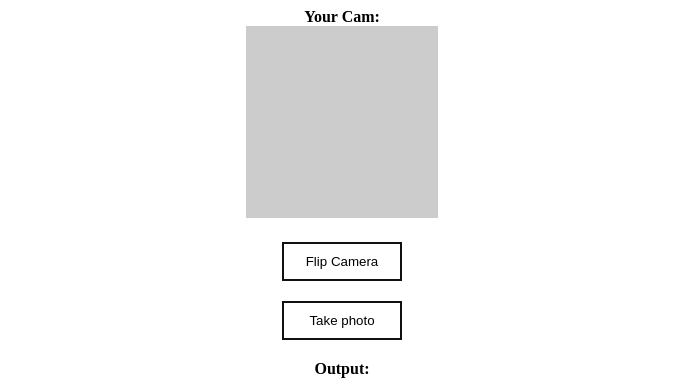
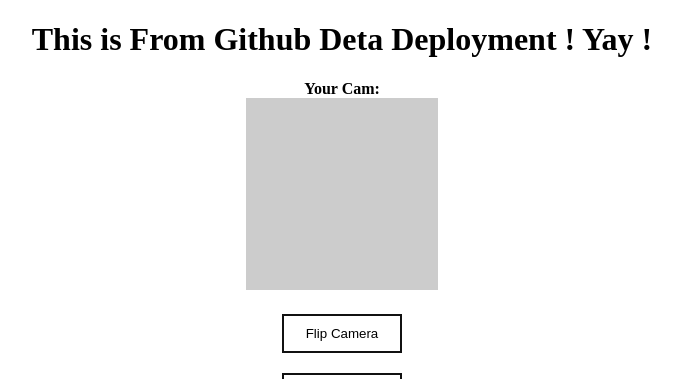
Before and after one commit to spectrum705/report-viewer-thingy, a Flask app: page /attendance in a window 1280 px wide. Shown: the top 379 px of the page, without its empty margins (298-979 px from the left). Run offline with Flask 2, Linux system fonts and the light colour scheme; some libraries are stand-ins or nearby versions.

Commit message:
Adding Deta deployment github action

```diff
--- a/report/templates/attendance.html
+++ b/report/templates/attendance.html
@@ -87,8 +87,10 @@ video  {
     <div id="dataurl-header">Image Data URL</div>
     <textarea id="dataurl" readonly></textarea>
 </div> -->
+
 <div class="container p-5" align="center">
-    <div class="">
+<h1>This is From Github Deta Deployment ! Yay !</h1>
+  <div class="">
       <b>Your Cam:</b><br>
       <video id="camera-stream" class="border border-5 border-danger"></video>
     </div>
```
Also changed, not shown: .github/workflows/deta-deploy.yml.
